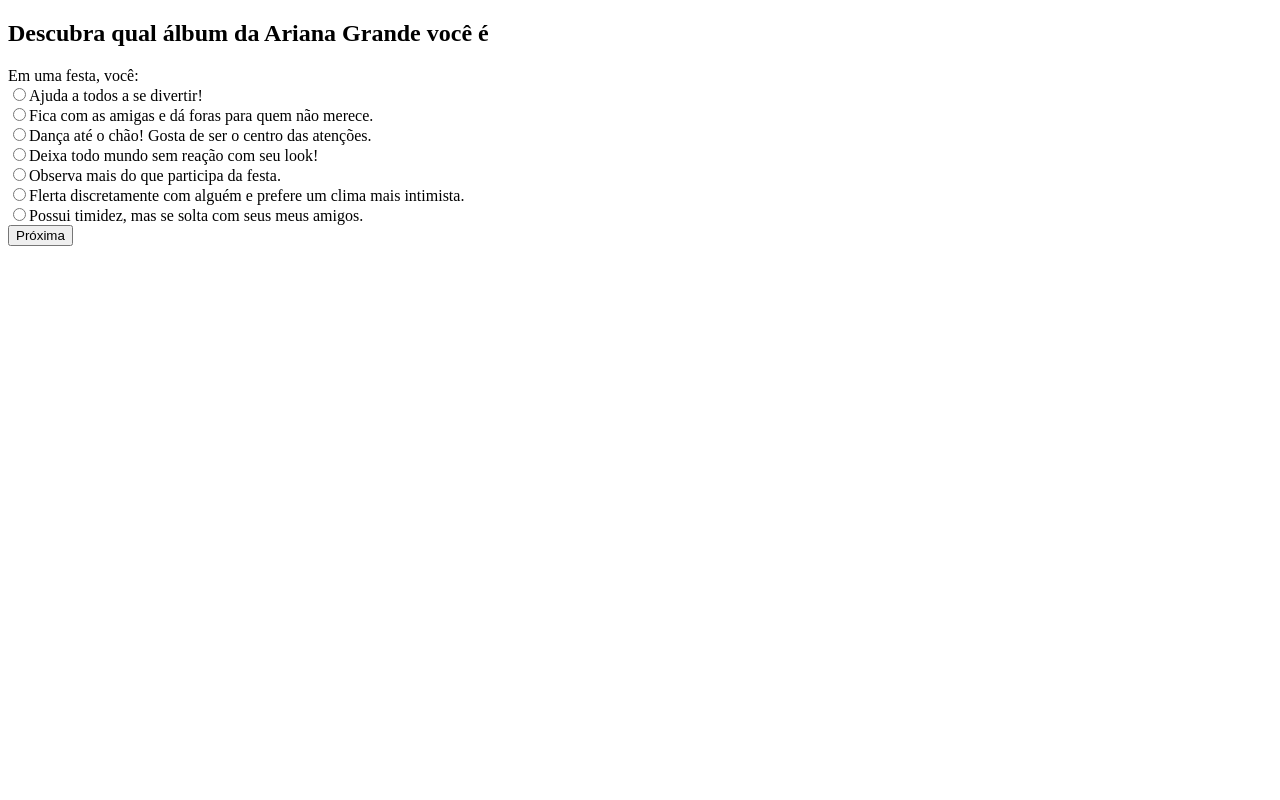
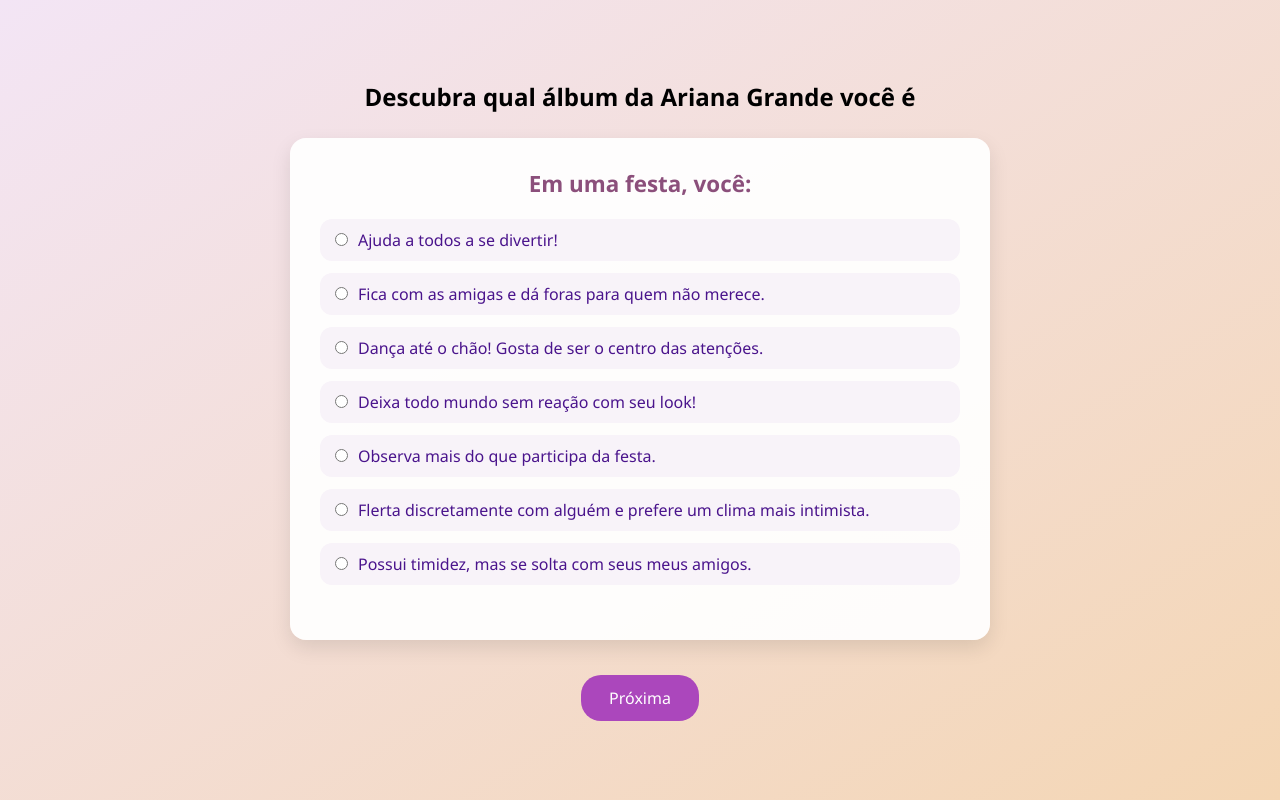
Before and after one commit to lpmor22/which-ari, a plain HTML site: page index.html in a window 1280 px wide. Drawn offline with Linux system fonts and the light colour scheme.

Commit message:
Add files via upload

```diff
--- a/index.html
+++ b/index.html
@@ -2,13 +2,16 @@
 <html lang="pt-br">
 <head>
     <meta charset="UTF-8">
+    <link rel="icon" type="image/svg+xml" href="/images/ari-icon.webp" />
+    <meta name="viewport" content="width=device-width, initial-scale=1.0" />
     <title>which-ari</title>
+    <link rel="stylesheet" href="style.css">
 </head>
 
 <body>
     <h2>Descubra qual álbum da Ariana Grande você é</h2>
     <div id="quiz"></div>
-    <button id="next" style="display: none;">Próxima</button>
+    <button id="next">Próxima</button>
     <script src="main.js"></script>
 </body>
 
--- a/style.css
+++ b/style.css
@@ -0,0 +1,101 @@
+* {
+    box-sizing: border-box;
+    margin: 0;
+    padding: 0;
+    font-family: 'Segoe UI', Tahoma, Geneva, Verdana, sans-serif;
+  }
+
+  body {
+    background: linear-gradient(to bottom right, #f3e5f5, #f4d6b4);
+    min-height: 100vh;
+    display: flex;
+    align-items: center;
+    justify-content: center;
+    padding: 20px;
+    flex-direction: column;
+    gap:25px;
+  }
+
+  #quiz {
+    background-color: #ffffffee;
+    border-radius: 16px;
+    box-shadow: 0 8px 20px rgba(0, 0, 0, 0.1);
+    width: 100%;
+    max-width: 700px;
+    padding: 30px;
+    text-align: center;
+    transition: all 0.3s ease;
+  }
+
+  #quiz img {
+    display: block;
+    margin: 0 auto;
+    max-width: 100%;
+    height: auto;
+    border-radius: 12px;
+    box-shadow: 0 0 12px rgba(0,0,0,0.1);
+}
+
+  .question {
+    font-size: 1.4rem;
+    font-weight: 600;
+    margin-bottom: 20px;
+    color: #8b4f7b;
+  }
+
+  .options-container {
+    display: flex;
+    flex-direction: column;
+    gap: 12px;
+    margin-bottom: 25px;
+  }
+
+  .option-container {
+    display: flex;
+    align-items: center;
+    justify-content: flex-start;
+    background-color: #f8f3f9;
+    padding: 10px 15px;
+    border-radius: 12px;
+    cursor: pointer;
+    transition: background-color 0.2s ease;
+  }
+
+  .option-container:hover {
+    background-color: #e5acb6
+  }
+
+  .option-container label {
+    cursor: pointer;
+    font-size: 1rem;
+    color: #4a148c;
+    padding-left: 10px;
+  }
+
+  #next {
+    background-color: #ab47bc;
+    color: white;
+    border: none;
+    border-radius: 20px;
+    padding: 12px 28px;
+    font-size: 1rem;
+    cursor: pointer;
+    transition: background-color 0.3s ease;
+    margin-top: 10px;
+  }
+
+  #next:hover {
+    background-color: #8e24aa;
+  }
+
+  #quiz h3 {
+    font-size: 1.6rem;
+    color: #6a1b9a;
+    margin-bottom: 20px;
+  }
+
+  #quiz p {
+    font-size: 1rem;
+    color: #4a148c;
+    line-height: 1.5;
+  }
```
Also changed, not shown: images/ari-icon.webp (added), images/dangerous-woman.webp (added), images/eternal-sunshine.webp (added), images/my-everything.webp (added), images/positions.webp (added), images/sweetener.webp (added), images/thank-u-next.webp (added), images/yours-truly.webp (added).
